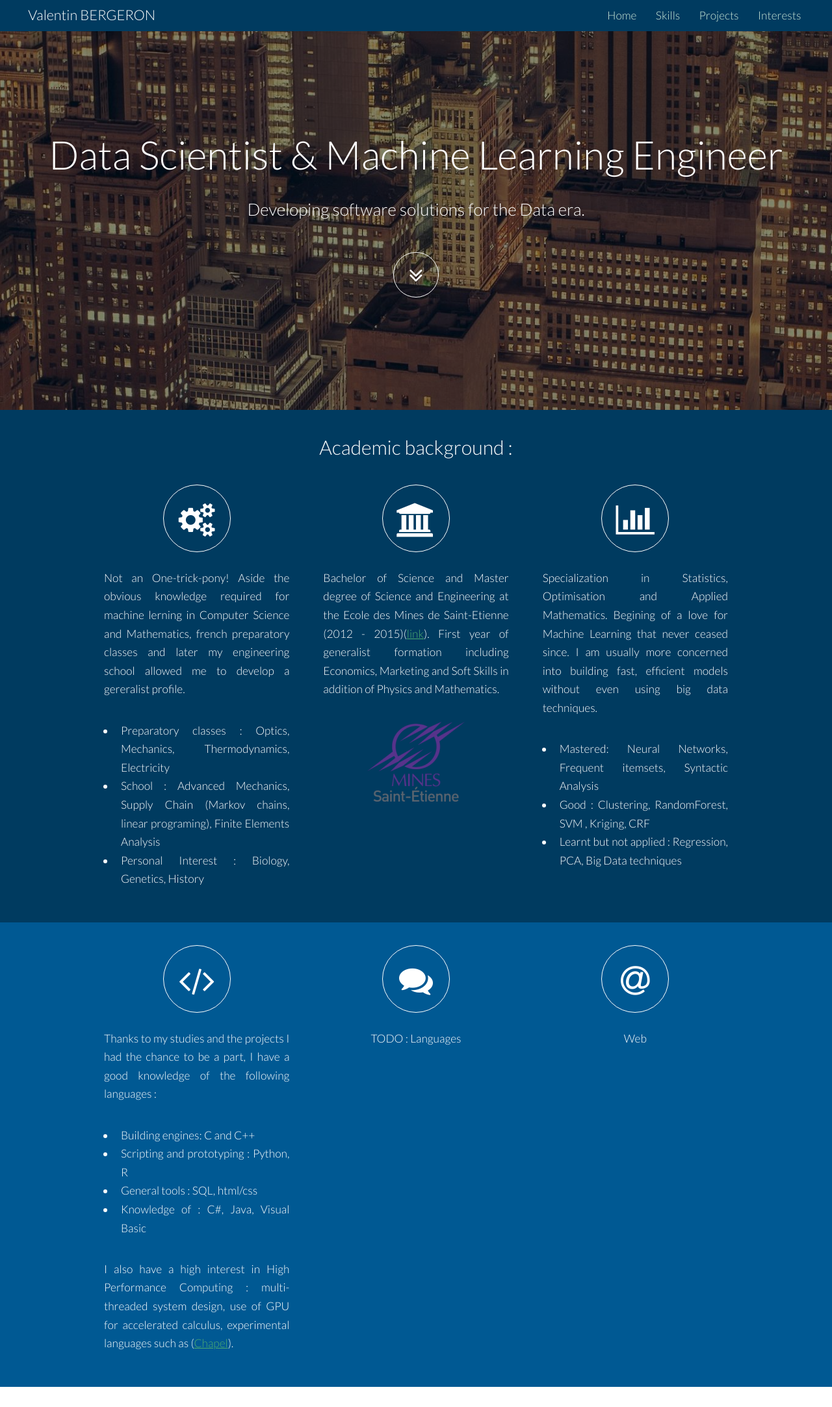
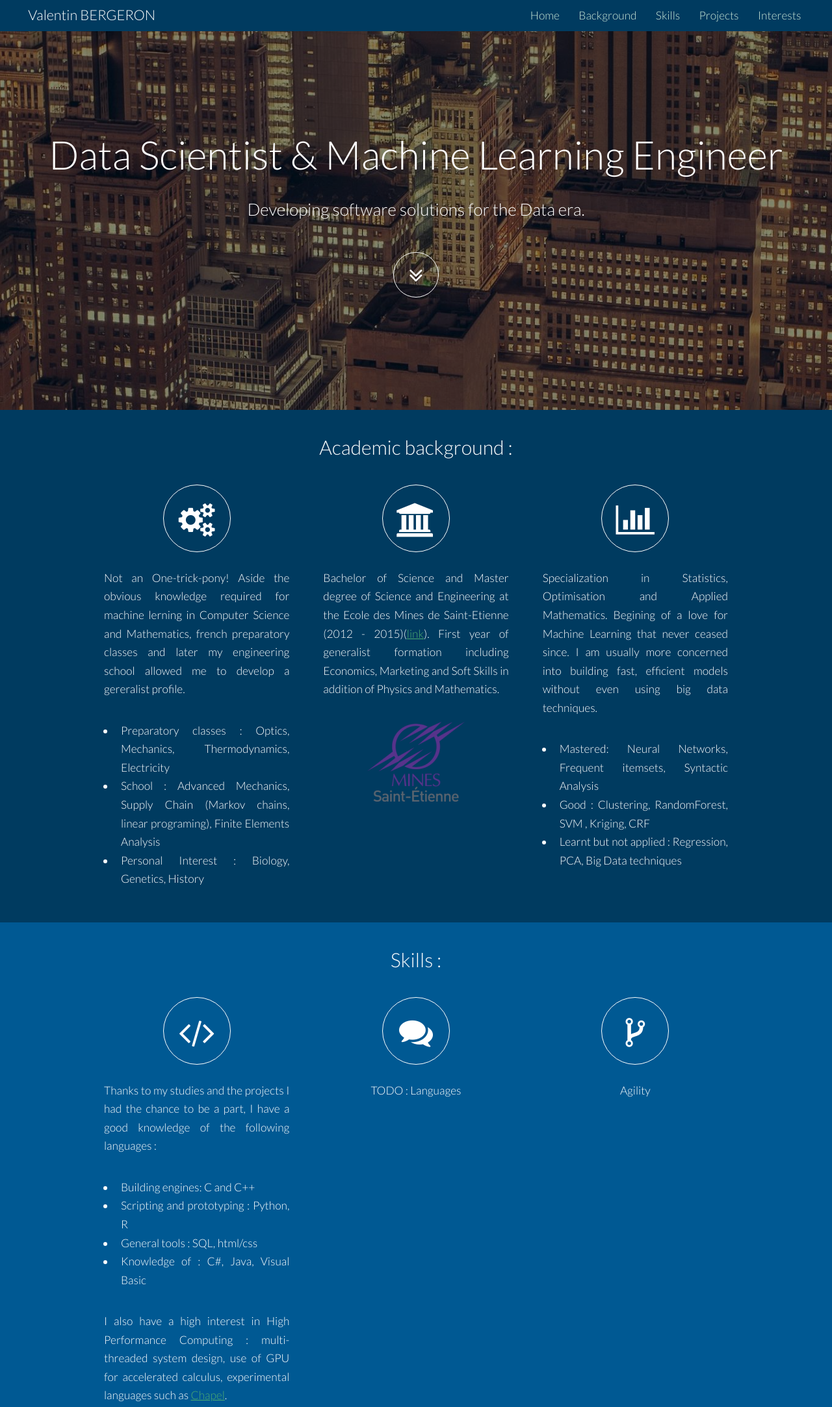
Before and after one commit to vbergeron/vbergeron.github.io, a plain HTML site: page index.html in a window 1280 px wide. Shown: the top 2166 px of the page at 65% size. Drawn offline with Linux system fonts and the light colour scheme.

Commit message:
background tab

```diff
--- a/index.html
+++ b/index.html
@@ -32,6 +32,7 @@
 				<nav id="nav">
 					<ul>
 						<li><a href="#top"> Home </a></li>
+						<li><a href="#Background"> Background </a></li>
 						<li><a href="#Skills"> Skills </a></li>
 						<li><a href="#Projects">Projects</a></li>
 						<li><a href="#Interests">Interests</a></li>
@@ -45,13 +46,13 @@
 				<p>Developing software solutions for the Data era.</p>
 				<ul class="actions">
 					<li>
-						<a href="#Skills" class="icon medium rounded fa-angle-double-down"> </a>
+						<a href="#Background" class="icon medium rounded fa-angle-double-down"> </a>
 					</li>
 				</ul>
 			</section>
 
 		<!-- One -->
-			<section id="Skills" class="wrapper style1 align-center ">
+			<section id="Background" class="wrapper style1 align-center ">
 				<div class="container">
 					<header>
 						<h2>Academic background :</h2>
@@ -90,6 +91,9 @@
 			</section>
 			<section id="Skills" class="wrapper style1b align-center ">
 				<div class="container">
+					<header>
+						<h2>Skills :</h2>
+					</header>
 					<div class="row 200%">
 						<section class="4u 12u$(small)">
 							<i class="icon big rounded fa-code"></i>
@@ -103,7 +107,7 @@
 							</ul>
 							I also have a high interest in High Performance Computing :
 							multi-threaded system design, use of GPU for accelerated calculus,
-							experimental languages such as (<a href="http://chapel.cray.com/">Chapel</a>).
+							experimental languages such as <a href="http://chapel.cray.com/">Chapel</a>.
 							</p></div>
 						</section>
 						<section class="4u 12u$(small)">
@@ -111,8 +115,8 @@
 							<p>TODO : Languages</p>
 						</section>
 						<section class="4u$ 12u$(small)">
-							<i class="icon big rounded fa-at"></i>
-							<p>Web</p>
+							<i class="icon big rounded fa-code-fork"></i>
+							<p>Agility</p>
 						</section>
 					</div>
 				</div>
```
